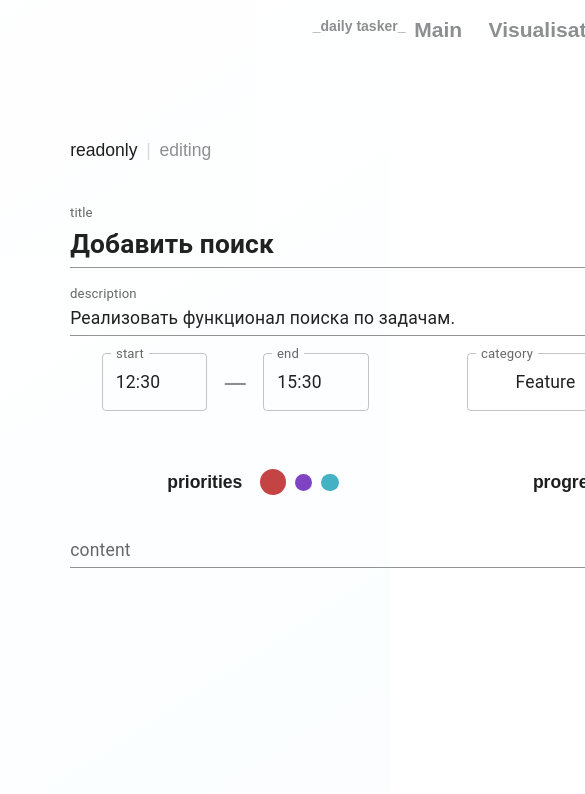
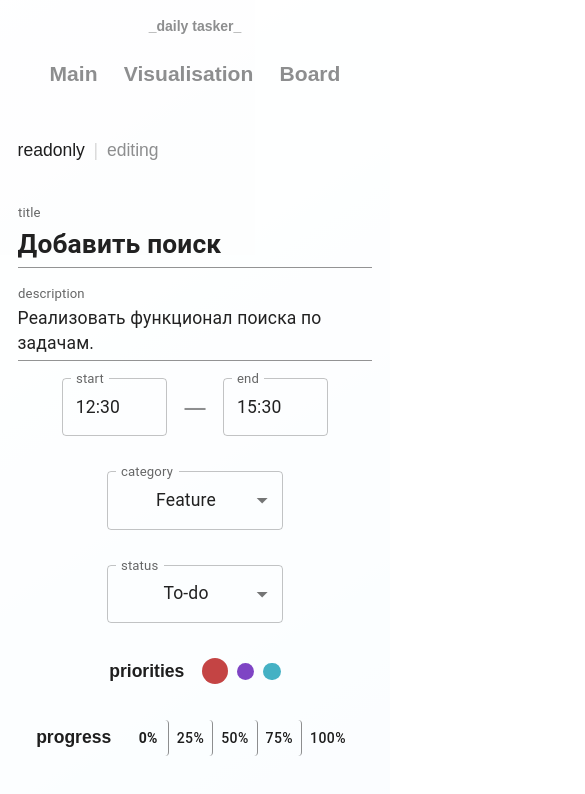
Before and after one commit to ZaplatiteZaSitePJ/t1-tasker, a React (Vite) app: page /0 in a window 390 px wide. Shown: the top 794 px of the page, 585 px wide, since content can reach past the window. Built offline with nearby package versions, Linux system fonts and the light colour scheme.

Commit message:
Ended base adoptation design

```diff
--- a/src/Layout.module.scss
+++ b/src/Layout.module.scss
@@ -8,10 +8,17 @@
 	@media (max-width: 1024px) {
 		display: grid;
 		grid-template-columns: 1fr;
-		grid-template-rows: 5rem 1fr;
+		grid-template-rows: 4rem 1fr;
+	}
+
+	@media (max-width: 768px) {
+		display: grid;
+		grid-template-columns: 1fr;
+		grid-template-rows: 3rem 1fr;
 	}
 
 	@media (max-width: 425px) {
+		grid-template-rows: 5rem 1fr;
 		padding: 1rem 0;
 	}
 
--- a/src/components/navigation/Navigation.tsx
+++ b/src/components/navigation/Navigation.tsx
@@ -40,7 +40,7 @@ export default function Navigation() {
 				</NavLink>
 			</nav>
 			<div className={styles.infoContainer}>
-				<ButtonText>⚙ settings</ButtonText>
+				<ButtonText>⚙ info</ButtonText>
 			</div>
 		</>
 	);
--- a/src/components/pages/TaskList_(Main)/Main.module.scss
+++ b/src/components/pages/TaskList_(Main)/Main.module.scss
@@ -47,6 +47,7 @@
 }
 
 .addButton {
+
 	display: none;
 	color: var(--grey-color);
 	font-size: var(--large-font-size);
@@ -63,6 +64,8 @@
 	}
 
 	@media (max-width: 768px) {
-		display: inline-block;
+		display: block;
+		max-width: min-content;
+		align-self: center;
 	}
 }
--- a/src/components/pages/TaskList_(Main)/components/taskDetailes/TaskDetailes.module.scss
+++ b/src/components/pages/TaskList_(Main)/components/taskDetailes/TaskDetailes.module.scss
@@ -1,6 +1,19 @@
 .taskDetailes {
 	padding: 2rem 4rem;
 	height: 88vh;
+
+	@media(max-width: 1024px) {
+		height: 80vh;
+	}
+
+	@media(max-width: 768px) {
+		padding: 2rem 2rem;
+	}
+
+	@media(max-width: 425px) {
+		padding: 2rem 1rem;
+		height: 80vh;
+	}
 
 	&__buttonsContainer {
 		display: flex;
--- a/src/components/pages/TaskList_(Main)/components/taskDetailes/TaskDetailesForm.module.scss
+++ b/src/components/pages/TaskList_(Main)/components/taskDetailes/TaskDetailesForm.module.scss
@@ -60,12 +60,17 @@ h3 {
 	flex-direction: column;
 	gap: 1rem;
 
+	@media(max-width: 768px) {
+		width: 100%;
+	}
+
+
 	&__inputsContainer {
 		gap: 2rem;
 		display: flex;
 		justify-content: space-around;
 		flex-wrap: wrap;
-		margin-bottom: 2rem;
+		margin-bottom: 1rem;
 	}
 
 	&__dateContainer {
@@ -82,6 +87,9 @@ h3 {
 	&__prioritesProgressContainer {
 		display: flex;
 		justify-content: space-around;
+		flex-wrap: wrap;
+		gap: 2rem 0.5rem;
+		margin-bottom: 2rem;
 	}
 
 	&__prioritiesContainer {
@@ -119,8 +127,15 @@ h3 {
 	}
 
 	&__buttonsContainer {
+		display: flex;
 		margin-top: 1rem;
-		display: flex;
 		justify-content: space-between;
+		flex-wrap: wrap;
+		gap: 0.5rem 0.5rem;
+
+		@media(max-width: 425px) {
+			flex-wrap: wrap-reverse;
+			align-items: start;
+		}
 	}
 }
--- a/src/components/pages/TaskList_(Main)/components/taskDetailes/TaskDetailesForm.tsx
+++ b/src/components/pages/TaskList_(Main)/components/taskDetailes/TaskDetailesForm.tsx
@@ -109,7 +109,7 @@ const TaskDetailesForm: FC<TaskDetaileFormProps> = ({
 						sx={{
 							"& .MuiInputBase-input": {
 								fontSize: "1.5rem",
-								fontWeight: "bold", // Измените значение по своему усмотрению
+								fontWeight: "bold",
 							},
 						}}
 						InputProps={{
@@ -139,6 +139,12 @@ const TaskDetailesForm: FC<TaskDetaileFormProps> = ({
 						variant="standard"
 						multiline
 						fullWidth
+						sx={{
+							"& .MuiInputBase-input": {
+								fontSize: "var(--normal-font-size)",
+								fontWeight: "normal",
+							},
+						}}
 						InputProps={{
 							readOnly: isReadOnly,
 						}}
@@ -382,7 +388,12 @@ const TaskDetailesForm: FC<TaskDetaileFormProps> = ({
 					</ButtonBordered>
 					<ButtonFilled
 						type="submit"
-						sx={{ cursor: isReadOnly ? "not-allowed" : "pointer" }}
+						sx={{ cursor: isReadOnly ? "not-allowed" : "pointer",
+							 	'@media (max-width: 425px)': {
+                        			width: '100%',
+                        			marginBottom: '2rem',
+                    		},
+						}}
 					>
 						save changes
 					</ButtonFilled>
```
